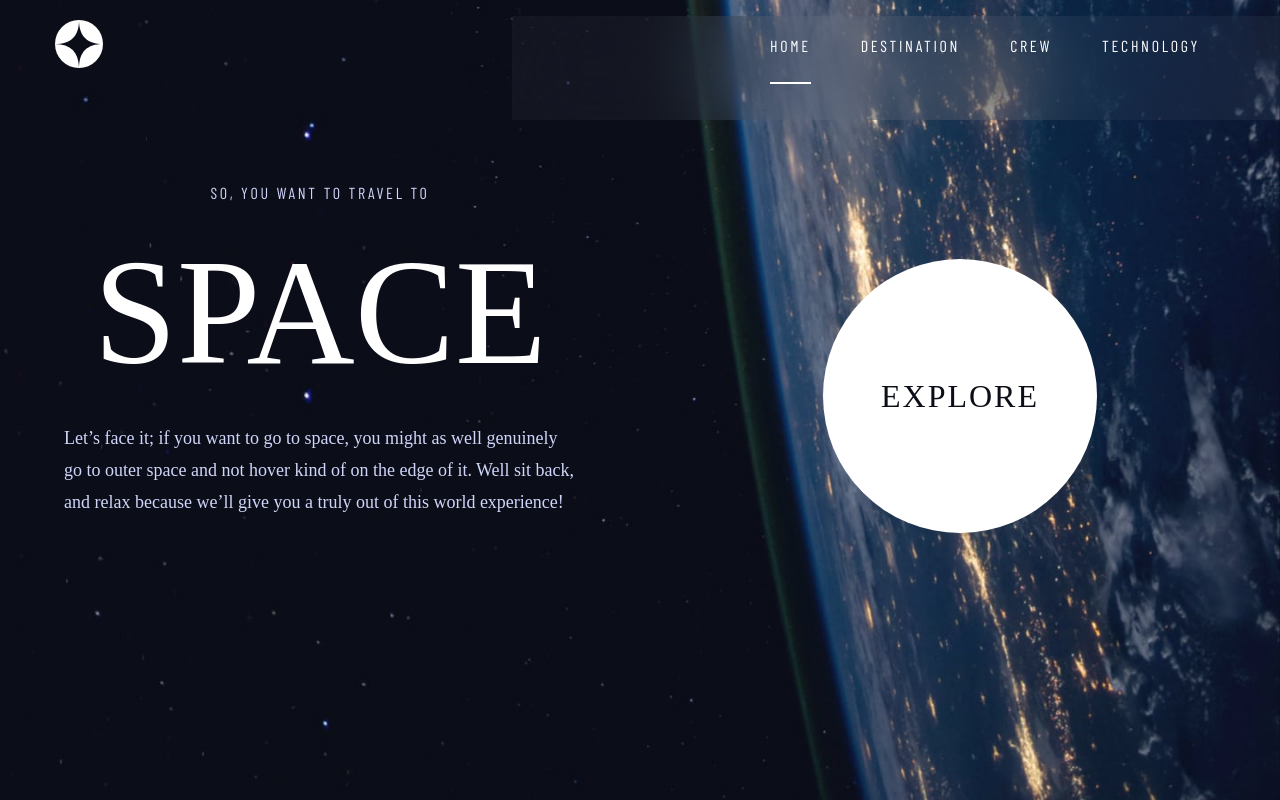
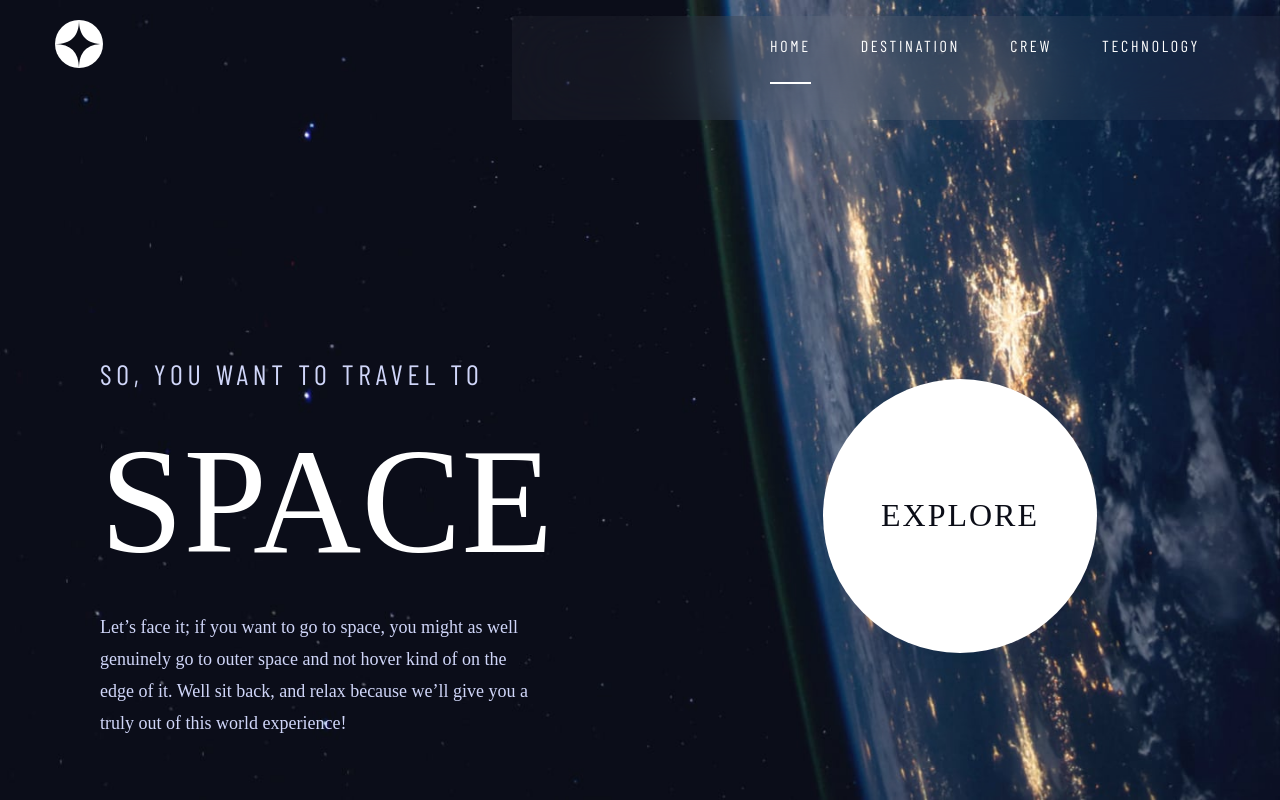
Before and after one commit to Kwabs-97/spaceTourism, a React (Create React App) app: page / in a window 1280 px wide. Built offline with nearby package versions, Linux system fonts and the light colour scheme; a web font is replaced by a local one.

Commit message:
home large screen

```diff
--- a/src/routes/Destination.module.css
+++ b/src/routes/Destination.module.css
@@ -77,7 +77,6 @@
 }
 .planetName {
   margin-top: 20px;
-
 }
 .planetName p {
   color: #fff;
@@ -159,7 +158,8 @@ aside {
 
 @media (min-width: 768px) {
   .header {
-    margin-top: 30px;
+    margin-top: 100px;
+    margin-left: 200px;
     align-self: self-start;
   }
 
@@ -274,11 +274,13 @@ aside {
   .destination {
     overflow-y: hidden;
   }
+
   aside {
     display: grid;
     grid-template-columns: 1fr 1fr;
     align-items: center;
     justify-content: center;
+    margin-top: 50px;
   }
 
   aside .about {
--- a/src/routes/Home.module.css
+++ b/src/routes/Home.module.css
@@ -156,6 +156,9 @@
     letter-spacing: 2px;
   }
 }
+
+
+
 @media (min-width: 1024px) {
   .homeBackground {
     background: url("../assets/home/background-home-desktop.jpg") no-repeat center;
@@ -169,13 +172,17 @@
     z-index: -1;
   }
 
+  .aside {
+    margin: 0;
+  }
+
   .container {
     display: flex;
     flex-direction: row;
-    justify-content: center;
+    justify-content: start;
     align-items: center;
     flex-grow: 1;
-    margin-top: 10px;
+    margin-top: 200px;
   }
   section.aside {
     flex: 1;
@@ -202,11 +209,16 @@
   .home {
     flex: 1;
   }
-  .about {
-    padding: 0;
+
+  .home .hero {
+    display: flex;
+    flex-direction: column;
+    justify-content: start;
+    align-items: start;
+    margin-left: 100px;
   }
 
-  .header p {
+  .hero .header p {
     color: #d0d6f9;
     font-family: Barlow Condensed;
     font-size: 28px;
@@ -215,9 +227,7 @@
     line-height: normal;
     letter-spacing: 4.725px;
   }
-  .title {
-    margin: 24px 0;
-  }
+
   .title h1 {
     color: #fff;
     font-family: Bellefair;
@@ -225,6 +235,7 @@
     font-style: normal;
     font-weight: 400;
     line-height: normal;
+    text-align: left;
   }
 
   .about p {
@@ -236,4 +247,8 @@
     line-height: 32px; /* 177.778% */
     text-align: left;
   }
+
+  .about{
+    padding: 0;
+  }
 }
```
